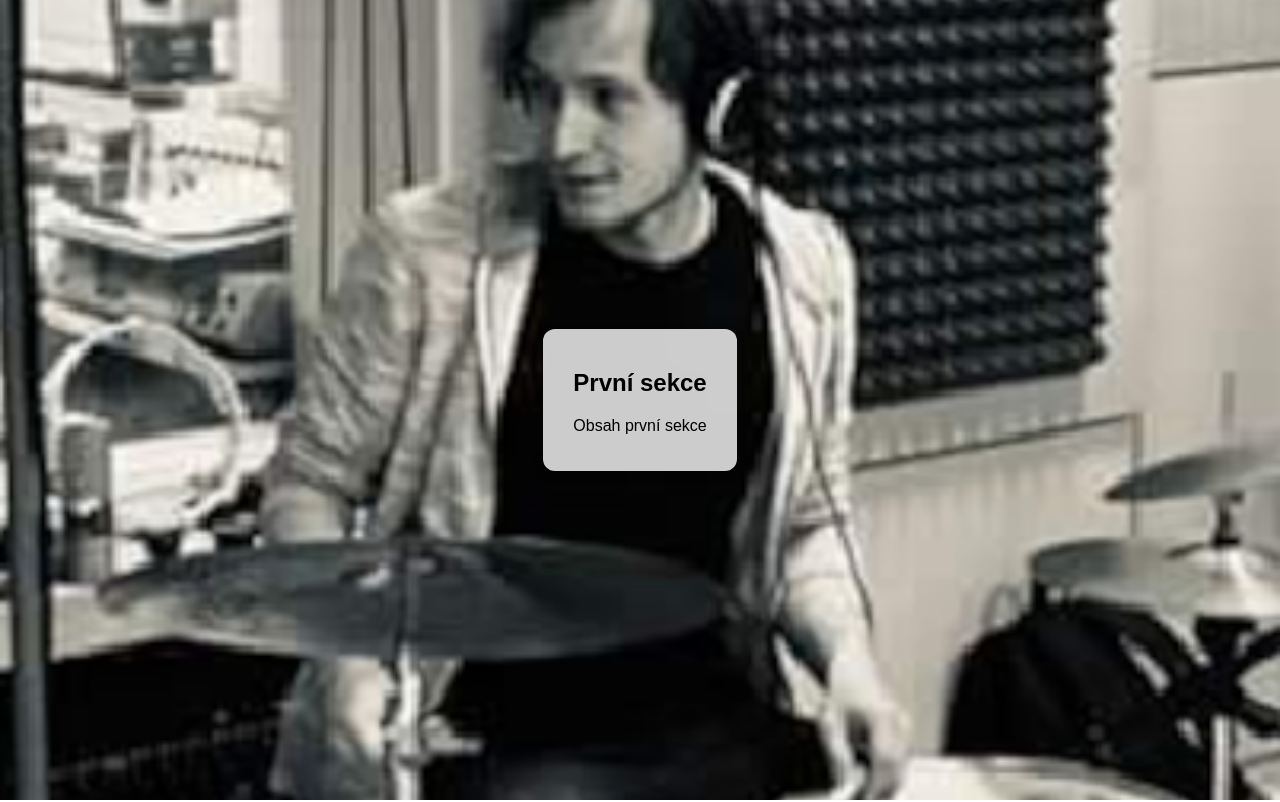
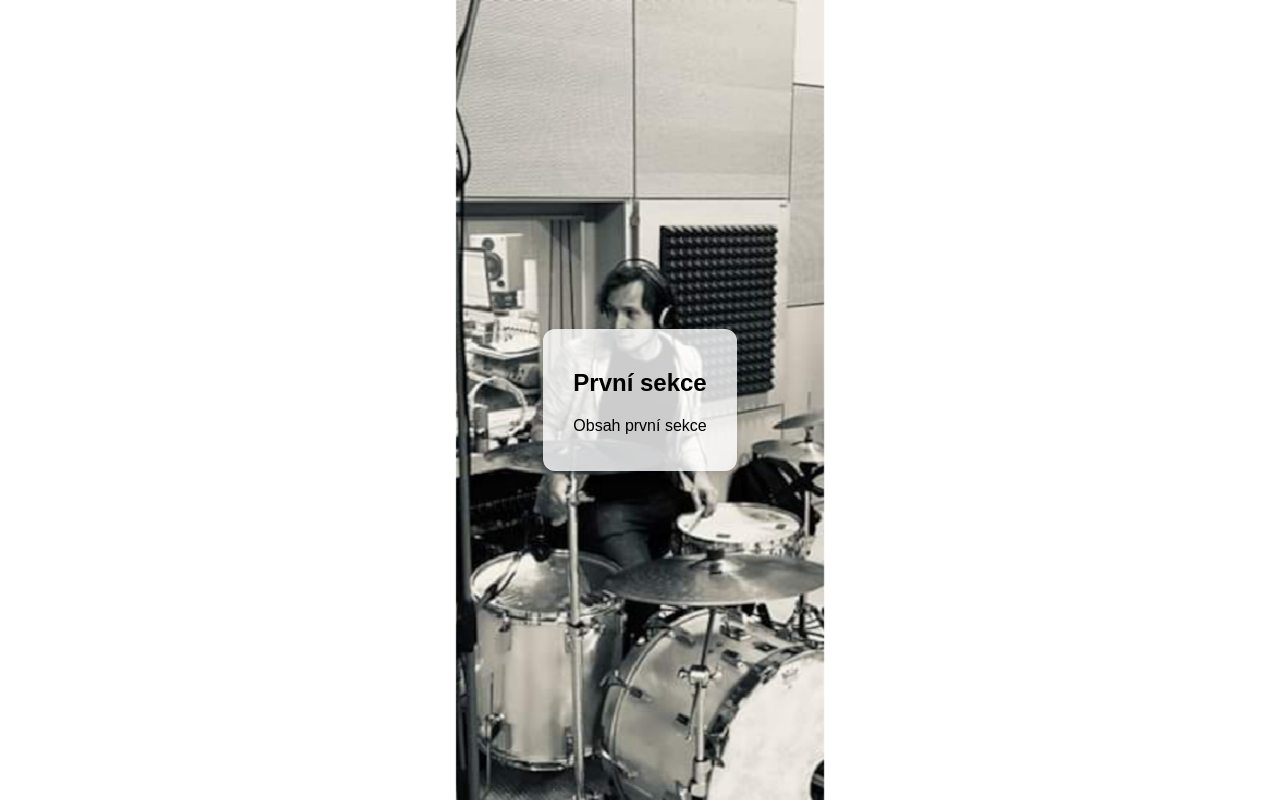
Before and after one commit to psychobuben/School2025, a plain HTML site: page index.html in a window 1280 px wide. Shown: the top 802 px of the page. Drawn offline with Linux system fonts and the light colour scheme.

Commit message:
Add files via upload

```diff
--- a/index.html
+++ b/index.html
@@ -15,7 +15,6 @@
       height: 100%;
       font-family: sans-serif;
     }
-
 body::before {
   content: "";
   position: fixed;
@@ -24,10 +23,14 @@
   width: 100vw;
   height: 100vh;
   background-image: url('BackgroundIMG.png');
-      background-size: cover;
-      background-position: center;
-      z-index: -1; /* pod obsahem */
+
+  background-repeat: no-repeat;
+  background-position: center center;
+
+  background-size: contain; /* <-- Zachová celý obrázek bez ořezu */
+  z-index: -1;
 }
+
 
     section {
       height: 100vh;
```
Lines whose indentation alone changed are shown as unchanged.
